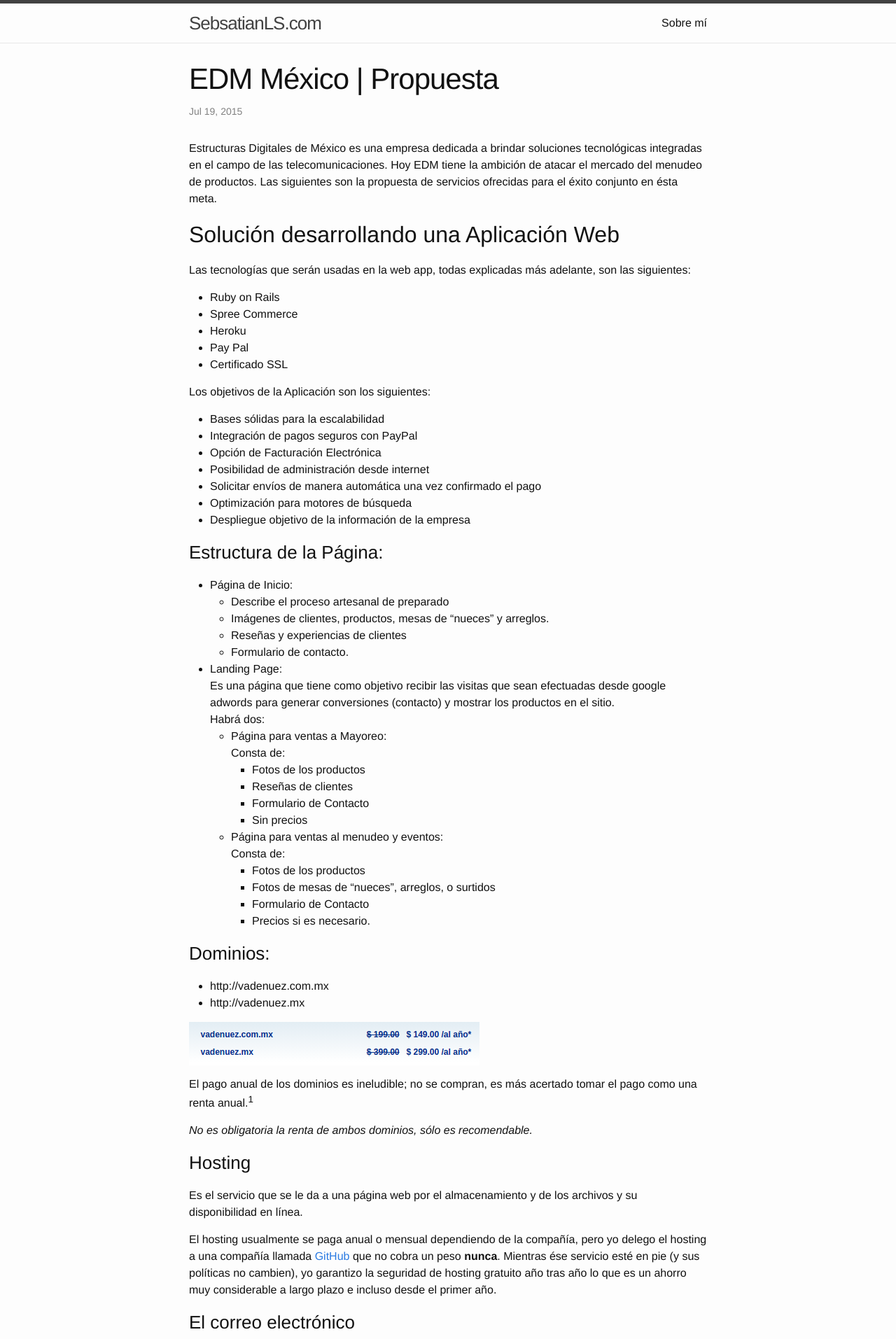
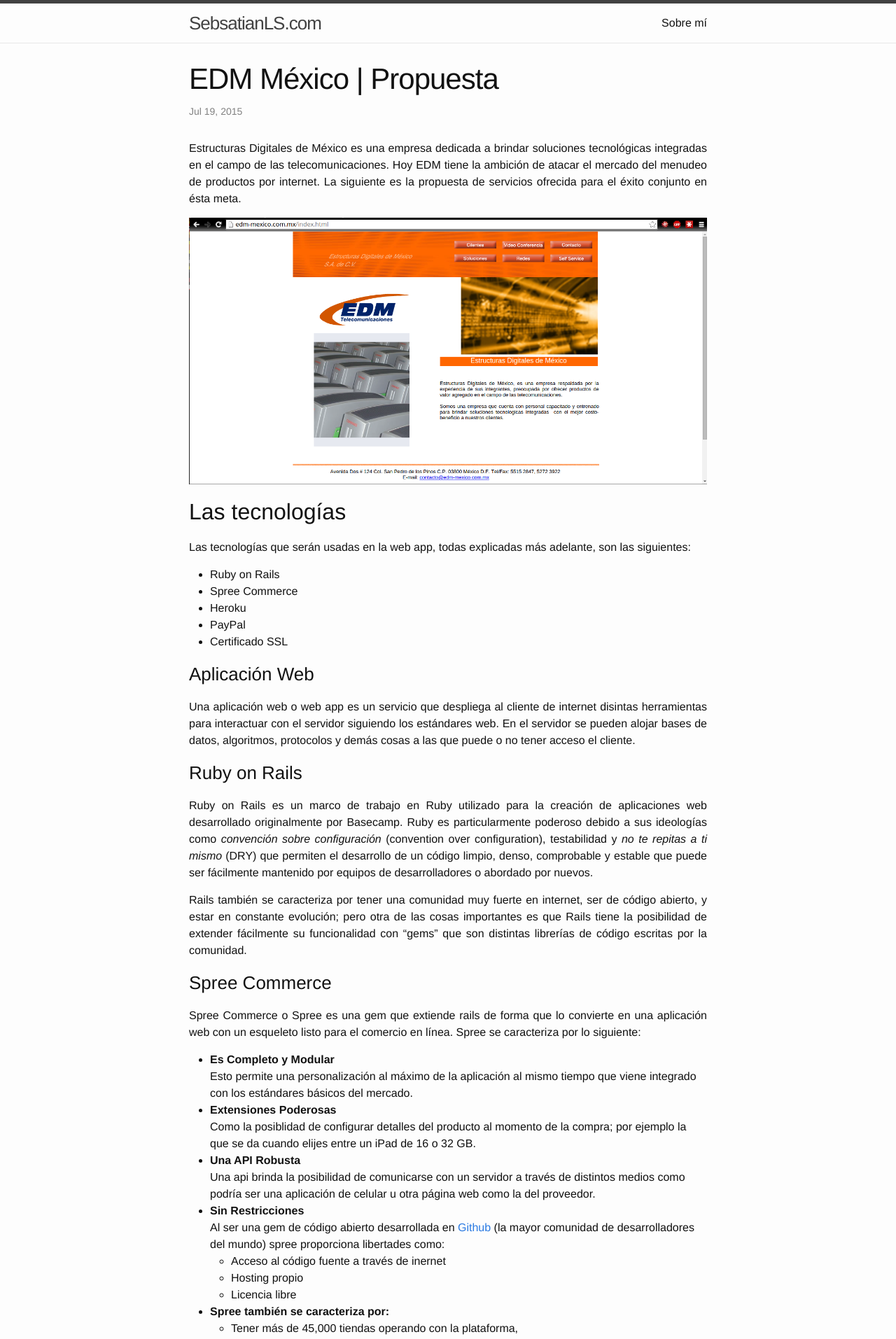
Before and after one commit to sebastian9/proyectos, a Jekyll site: the page built from _posts/2015-07-19-edm-mexico.markdown, in a window 1280 px wide. Shown: the top 1913 px of the page at 70% size. Built offline with Jekyll 4.4.1, drawn with Linux system fonts in a browser that asks for light colours; some of the changed text lies outside the part shown.

Commit message:
Finish EDM

```diff
--- a/_config.yml
+++ b/_config.yml
@@ -4,7 +4,7 @@
 description: > # this means to ignore newlines until "baseurl:"
   Soy webmaster, emprendedor, y estudiante; desarrollo sitios web y campañas
   de publicidad en línea. Entre mis proyectos figura
-  <a href='dodecaedro.mx-beta'>dodecaedro.mx</a> que es un grupo de artistas
+  <a href='http://dodecaedro.mx'>dodecaedro.mx</a> que es un grupo de artistas
   comprometidos con la divulgación del arte.
 baseurl: "/blog" # the subpath of your site, e.g. /blog/
 url: "http://sebastianls.com" # the base hostname & protocol for your site
--- a/_posts/2015-07-19-edm-mexico.markdown
+++ b/_posts/2015-07-19-edm-mexico.markdown
@@ -3,19 +3,63 @@
 title: EDM México | Propuesta
 ---
 
-Estructuras Digitales de México es una empresa dedicada a brindar soluciones tecnológicas integradas en el campo de las telecomunicaciones. Hoy EDM tiene la ambición de atacar el mercado del menudeo de productos. Las siguientes son la propuesta de servicios ofrecidas para el éxito conjunto en ésta meta.
+Estructuras Digitales de México es una empresa dedicada a brindar soluciones tecnológicas integradas en el campo de las telecomunicaciones. Hoy EDM tiene la ambición de atacar el mercado del menudeo de productos por internet. La siguiente es la propuesta de servicios ofrecida para el éxito conjunto en ésta meta.
 
-## Solución desarrollando una Aplicación Web
+<img src="/blog/assets/edm/pagina.png">
+
+## Las tecnologías
 
 Las tecnologías que serán usadas en la web app, todas explicadas más adelante, son las siguientes:
 
 + Ruby on Rails
 + Spree Commerce
 + Heroku
-+ Pay Pal
++ PayPal
 + Certificado SSL
 
-Los objetivos de la Aplicación son los siguientes:
+### Aplicación Web
+
+Una aplicación web o web app es un servicio que despliega al cliente de internet disintas herramientas para interactuar con el servidor siguiendo los estándares web. En el servidor se pueden alojar bases de datos, algoritmos, protocolos y demás cosas a las que puede o no tener acceso el cliente.
+
+### Ruby on Rails
+
+Ruby on Rails es un marco de trabajo en Ruby utilizado para la creación de aplicaciones web desarrollado originalmente por Basecamp. Ruby es particularmente poderoso debido a sus  ideologías como *convención sobre configuración* (convention over configuration), testabilidad y *no te repitas a ti mismo* (DRY) que permiten el desarrollo de un código limpio, denso, comprobable y estable que puede ser fácilmente mantenido por equipos de desarrolladores o abordado por nuevos.
+
+Rails también se caracteriza por tener una comunidad muy fuerte en internet, ser de código abierto, y estar en constante evolución; pero otra de las cosas importantes es que Rails tiene la posibilidad de extender fácilmente su funcionalidad con "gems" que son distintas librerías de código escritas por la comunidad.
+
+### Spree Commerce
+
+Spree Commerce o Spree es una gem que extiende rails de forma que lo convierte en una aplicación web con un esqueleto listo para el comercio en línea. Spree se caracteriza por lo siguiente:
+
++ **Es Completo y Modular** <br> Esto permite una personalización al máximo de la aplicación al mismo tiempo que viene integrado con los estándares básicos del mercado.
++ **Extensiones Poderosas** <br> Como la posiblidad de configurar detalles del producto al momento de la compra; por ejemplo la que se da  cuando elijes entre un iPad de 16 o 32 GB.
++ **Una API Robusta** <br> Una api brinda la posibilidad de comunicarse con un servidor a través de distintos medios como podría ser una aplicación de celular u otra página web como la del proveedor.
++ **Sin Restricciones** <br> Al ser una gem de código abierto desarrollada en <a href="https://github.com/spree/spree" target="_blank">Github</a> (la mayor comunidad de desarrolladores del mundo) spree proporciona libertades como: <br>
+	+ Acceso al código fuente a través de inernet
+	+ Hosting propio
+	+ Licencia libre
++ **Spree también se caracteriza por:** <br>
+	+ Tener más de 45,000 tiendas operando con la plataforma,
+	+ Ser parte del top 50 de proyectos de código abierto en el mundo (siendo aprox. 3 millones),
+	+ Tener más de 500 contribuyentes en su comunidad.
+
+<img src="/blog/assets/edm/storefront.png">
+
+### Heroku
+
+Heroku es una plataforma robusta y popular que permite el hosting de una aplicación web en sus servidores. Utiliza un sistema de dynos para ejecutar el código de la aplicación; estos dynos son pequeños ambientes virtuales que responden a las solicitudes del cliente en el ambiente de internet.
+
+Heroku se caracteriza por tener un amplio soporte y documentación para las aplicaciones en ruby (ya que fue con lo que empezaron en el 2007) y por tener un sistema muy sencillo para lanzar una aplicación al ambiente de producción.
+
+### PayPal
+
+PayPal es la plataforma para transacciones en línea más popular del mercado con 17 años de experiencia. PayPal cuenta con muchas alternativas en sus servicios y con amplia documentación en línea.
+
+### Certificado SSL
+
+Un certificado SSL es una medidad de seguridad tomada por los sitios de internet para cifrar los datos que se transmiten entre éstos y el cliente; así, en caso de ser interceptados, no se revelará información sensible de pagos, del usuario y demás.
+
+## Objetivos de la Aplicación
 
 + Bases sólidas para la escalabilidad
 + Integración de pagos seguros con PayPal
@@ -24,76 +68,59 @@
 + Solicitar envíos de manera automática una vez confirmado el pago
 + Optimización para motores de búsqueda
 + Despliegue objetivo de la información de la empresa
++ Hacer una interfaz de usuario atractiva y responsiva
 
-### Estructura de la Página:
+### Escalabilidad
 
-+ Página de Inicio: <br>
-	+ Describe el proceso artesanal de preparado
-	+ Imágenes de clientes, productos, mesas de "nueces" y arreglos.
-	+ Reseñas y experiencias de clientes
-	+ Formulario de contacto.
+Conforme la aplicación vaya ganando usuarios ésta requerirá de mayor poder computacional, demanda que puede ser fácilmente solventada configurando sencillamente heroku para ampliar los límites virtuales de la aplicación.
 
-+ Landing Page: <br>
-  Es una página que tiene como objetivo recibir las visitas que sean efectuadas desde google adwords para generar conversiones (contacto) y mostrar los productos en el sitio. <br>
-  Habrá dos:
-	+ Página para ventas a Mayoreo: <br>
-	  Consta de:
-		+ Fotos de los productos
-		+ Reseñas de clientes
-		+ Formulario de Contacto
-		+ Sin precios
-	+ Página para ventas al menudeo y eventos: <br>
-	  Consta de:
-		+ Fotos de los productos
-		+ Fotos de mesas de "nueces", arreglos, o surtidos
-		+ Formulario de Contacto
-		+ Precios si es necesario.
+De igual manera Ruby on Rails es un marco de trabajo que permite la construcción de una aplicación por medio de módulos y pruebas de la funcionalidad lo que la hace fácilmente extendible sin comprometer el  funcionamiento integral de la aplicación.
 
-### Dominios:
+### Integración de pagos seguros con PayPal
 
-+ http://vadenuez.com.mx
-+ http://vadenuez.mx
+PayPal es un servicio confiable y robusto con muchos años de experiencia y mucha documentación en línea; en conjunto con las medidas de seguridad tradicionales en una aplicación de Ruby on Rails y un certificado SSL el ambiente de pagos se vuelve un ambiente seguro.
 
-![Precios Dominios 1&1](/blog/assets/preciovdn.png)
+### Facturación Electrónica
 
-El pago anual de los dominios es ineludible; no se compran, es más acertado tomar el pago como una renta anual.<sup>1</sup>
+Ruby on Rails permite la ejecución de código en el servidor dependiendo de las acciones realizadas en el cliente lo que permitiría solicitar facturas de manera automática una vez que sean solicitadas por el cliente (proporcionando un RFC válido).
 
-*No es obligatoria la renta de ambos dominios, sólo es recomendable.*
+Ruby on Rails también cuenta con una funcionalidad que permite enviar emails de manera automática, funcionalidad que puede servir para enviar las facturas de forma automática.
 
-### Hosting
+### Posibilidad de Administración desde Internet
 
-Es el servicio que se le da a una página web por el almacenamiento y de los archivos y su disponibilidad en línea.
+Spree cuenta con un Backend integrado, que es una plataforma para la administración sencilla de productos,  promociones y demás en la tienda.
 
-El hosting usualmente se paga anual o mensual dependiendo de la compañía, pero yo delego el hosting a una compañía llamada [GitHub](http://github.com) que no cobra un peso **nunca**. Mientras ése servicio esté en pie (y sus políticas no cambien), yo garantizo la seguridad de hosting gratuito año tras año lo que es un ahorro muy considerable a largo plazo e incluso desde el primer año.
+<img src="/blog/assets/edm/backend.png">
 
-### El correo electrónico
+### Solicitar envíos de manera automática
 
-Se tendrá un buzón de correo gratuito por cada uno de los dominios gratuitos; ya sea con el formato *contacto@vadenuez* o *ventas@vadenuez*.
+Así como una aplicación de celular podría solicitar información de la tienda o realizar una compra comunicándose con el servidor, también Ruby on Rails tiene la posibilidad de hablar con otros servicios web (api) y hacer solicitudes como el envío de un producto de manera automática.
 
-Toda la información que proporcione un cliente en a través de un formulario en la página será reenviada a todos los correos indicados.
+### Optimización para motores de búsqueda
 
-### Formularios de contacto
+<img src="/blog/assets/edm/seo.png">
 
-El servicio que se ocupa de los formularios de contacto es [formspree.io](http://formspree.io) y tiene una capa gratuita de 1000 formularios mensuales.
+Como se puede ver en la imagen anterior la optimización para motores de búsqueda de la página no es malo, sólo no existe. Mientras que los otros links tienen títulos descriptivos y descripciones preparadas para el motor de búsqueda la página de EDM México no tiene alguna optimización, razón por la que está situada en el último lugar.
 
-### Redes Sociales
+Por sus características el proyecto demanda una optimización de búsqueda competente y dinámica para cada una de las páginas que conformen el sitio; los buscadores siempre son unas de las fuentes de tráfico más importantes para un sitio y deben ser tratadas como tal.
 
-Se creará una página de facebook enlazada a la página web con la opción de enlazar más redes sociales como pinterest o twitter en cualquier momento.
+Por la forma en que Ruby on Rails maneja el despliegue y la contrucción de páginas, éstas siempre estarán actualizadas con los campos necesarios para tener una optimización de motores de búsqueda sólida con títulos descriptivos, llamadas a la acción y descripciones que promuevan el tráfico de usuarios al sitio.
 
-### Adwords
+### Despliegue objetivo de la información de la empresa
 
-Es un servicio de google que te permite aparecer en las búsquedas patrocinadas cuando palabras clave relacionadas con tu producto son buscadas usando google. Sirve para atraer público segmentado a tu página.
+Uno de los objetivos del proyecto es fusionar correctamente una página de información y de contacto de la empresa con una página para ventas al menudeo de productos para las telecomunicaciones. Esto se logrará con un diseño sútil pero que siempre mantenga al cliente al tanto de las posibilidades en productos y servicios.
 
-El manejo de una campaña de Adwords es un servicio extra yo proporciono la asesoría para la realización de campañas sencillas.
+### Interfaz de Usuario Atractiva y Responsiva
 
-### Cotización
+Al día de hoy es un requerimiento importante por parte del usuario el tener una navegación amigable, rápida y sencilla con un toque de minimalismo. La experiencia del usuario debe de ser igual de buena independientmemente del tamaño de pantalla por el que tenga acceso al dispositivo lo que demanda un diseño responsivo y minimalista.
 
-El costo del diseño de una página con la estructura y los servicios mencionados es de:
+## Cotización & Plan
 
-**$     **<sup> 2 3</sup>
+La aplicación web porpuesta será un proyecto a largo plazo con una construcción modular, es decir que tendrá un enfoque de desarrollo perfectible con el potencial de estar siempre en evolución, adaptándose a nuevas tecnologías, introduciendo nuevas plataformas, actualizando la interaz gráfica y demás. Será un proyecto que vivo y con una ideología innovadora.
 
-<hr><br>
++ Inversión en el Recurso Humano para el desarrollo: <br> La tarifa por hora es de $100 lo que se traduce en $4,000 semanales considerando que se laborara la jornada completa.
++ Hosting: <br> El hosting tendría un costo inicial de $100 dolares mensuales con heroku.
++ Dominio y Certificado SSL: <br> Los precios varían pero están en un aproximado de $40 dólares anuales por ambos.
++ PayPal: <br> PayPal cobra una comisión por transacción dependiendo del plan elegido.
 
-1. *Se entragará comprobante del pago de los dominios pero su administración queda a mi cargo.*
-2. *Precio de la renta mensual de los dominios no incluido*
-3. *El pago puede realizar en un plan de plazos.*
+*Nota: La cotización aquí mencionada es meramente especulativa ya que puede cambiar en función de los requerimentos del proyecto.*
--- a/_sass/_base.scss
+++ b/_sass/_base.scss
@@ -202,3 +202,7 @@
         }
     }
 }
+
+article p {
+    text-align: justify;
+}
```
Also changed, not shown: assets/edm/backend.png (added), assets/edm/edm.png (added), assets/edm/pagina.png (added), assets/edm/seo.png (added), assets/edm/storefront.png (added).
